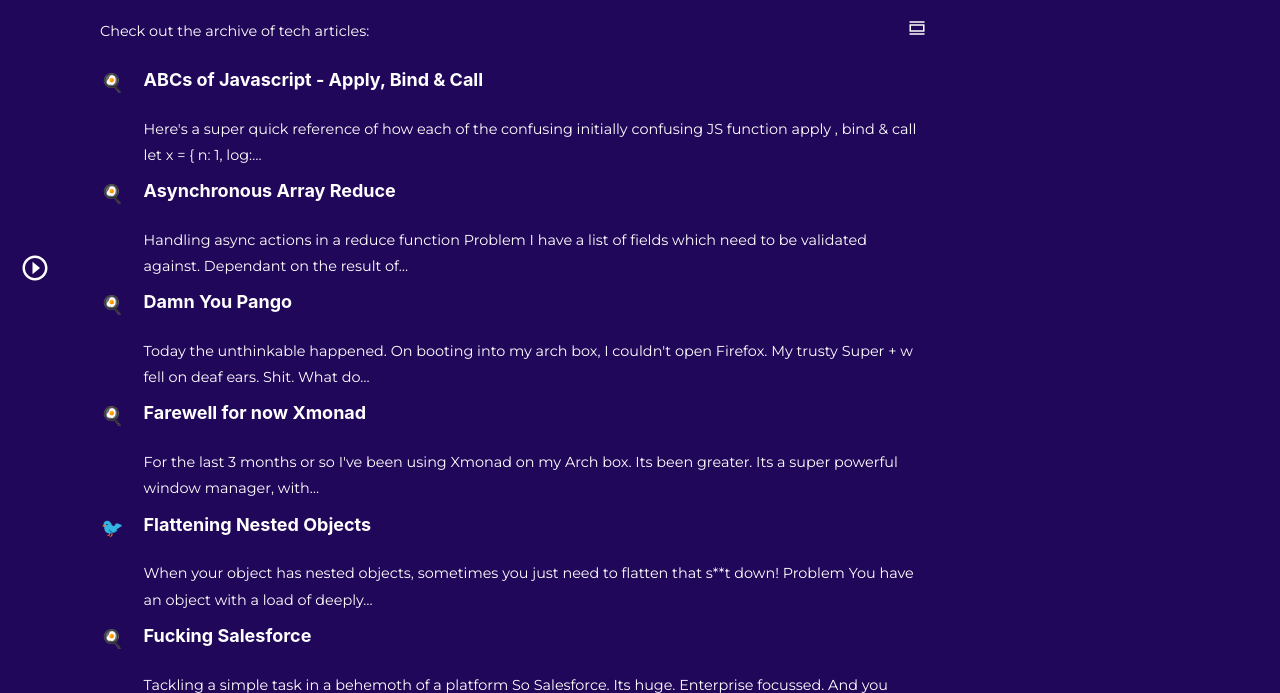
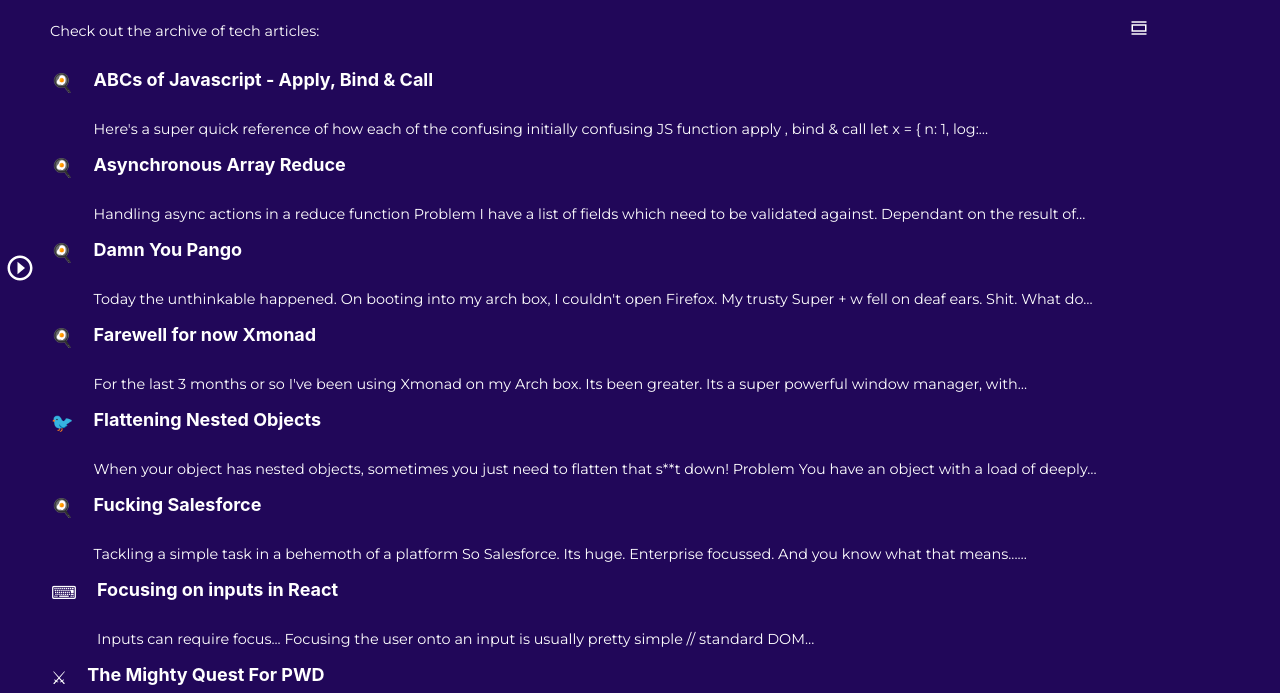
Before and after one commit to C-Sinclair/blog.irrelevant.ninja, a Gatsby site: page / in a window 1280 px wide. Shown: the part 107-800 px from the top of the page. Built offline with nearby package versions, Linux system fonts and the light colour scheme; Gatsby itself is replaced by a stand-in of ours; a web font is replaced by a local one.

Commit message:
sidebar touches

```diff
--- a/src/components/Sidebar.jsx
+++ b/src/components/Sidebar.jsx
@@ -1,26 +1,35 @@
-import React, { useCallback, useState } from 'react';
+import React from 'react';
 import { RiHomeSmileFill as HomeIcon } from 'react-icons/ri';
 import { BiCaretLeftCircle as CaretIcon } from 'react-icons/bi';
 import { Link } from 'gatsby';
 import { Profile } from '.';
 import styled from '@emotion/styled';
-import { css } from '@emotion/react';
+import { css, keyframes } from '@emotion/react';
 import { useSidebar } from '../hooks/useSidebar';
+import { ifEnter } from '../util/events';
 
 export const Sidebar = ({ children }) => {
 	const [open, toggleOpen] = useSidebar();
 	return (
 		<Nav aria-hidden={!open}>
-			{open && (
-				<Home to='/'>
-					<HomeIcon size={20} />
-				</Home>
-			)}
-			<CaretIcon size={30} onClick={toggleOpen} className='nav-toggle' role='button' />
+			<Link to='/' className='home-link'>
+				<HomeIcon size={20} />
+			</Link>
+			<CaretIcon
+				size={30}
+				onClick={toggleOpen}
+				onKeyPress={ifEnter(toggleOpen)}
+				className='nav-toggle'
+				role='button'
+				tabIndex={0}
+				title={open ? 'Close sidebar' : 'Open sidebar'}
+			/>
+			{/* empty div to facilitate flex */}
+			<div />
 			<a href='https://c.sinclair.software' className='profile-container'>
-				<Profile />
-				<h4>Conor Sinclair</h4>
-				<p>A Software Developer of high esteem</p>
+				<Profile key={`profile-svg-${open}`} />
+				<h4 key={`profile-h4-${open}`}>Conor Sinclair</h4>
+				<p key={`profile-p-${open}`}>A Software Developer of high esteem</p>
 			</a>
 			<div className='content'>{open && children}</div>
 			<footer>
@@ -34,16 +43,24 @@
 	({ theme }) => css`
 		width: var(--sidebar-width);
 		height: 100vh;
-		padding: 25px;
+		padding: var(--sidebar-padding, 0);
 		display: flex;
 		flex-direction: column;
 		justify-content: space-between;
 		transition: width 0.4s ease;
 		position: relative;
 
+		.home-link {
+			cursor: pointer;
+			position: absolute;
+			top: 25px;
+			left: 25px;
+			z-index: 100;
+		}
+
 		.nav-toggle {
 			position: absolute;
-			right: 0;
+			right: -35px;
 			top: 45%;
 			background: none;
 			border-radius: 100%;
@@ -83,12 +100,13 @@
 		.content {
 			height: 30%;
 			position: relative;
-			transition: all 0.2s;
+			transition: transform 0.2s;
 			transition-delay: 0.5s;
 		}
 
 		&[aria-hidden='false'] {
 			background: ${theme.palette.primary};
+			--sidebar-padding: 25px;
 
 			.nav-toggle {
 				transform: rotate(0deg);
@@ -97,35 +115,25 @@
 		}
 
 		&[aria-hidden='true'] {
-			.profile-container > *,
-			.content {
+			.profile-container > * {
 				opacity: 0;
 			}
 
 			.profile-container,
-			footer,
+			footer {
+				${hide};
+			}
+
 			.content {
-				${hide};
+				transform: translateX(-500px);
 			}
 		}
 
 		@media (max-width: 950px) {
-			width: 50px;
-			max-width: 50px;
 			background: ${theme.palette.darkest};
-
-			.profile-container,
-			footer,
-			.content {
-				${hide};
-			}
 		}
 	`,
 );
-
-const Home = styled(Link)`
-	cursor: pointer;
-`;
 
 const hide = css`
 	opacity: 0;
--- a/src/styles/global.js
+++ b/src/styles/global.js
@@ -46,13 +46,11 @@
 	}
 
 	main {
-		width: 70vw;
+		width: calc(100vw - var(--sidebar-width));
 		height: 100vh;
 		overflow-y: scroll;
 		background: ${darkest};
-		@media (max-width: 950px) {
-			width: calc(100vw - 100px);
-		}
+		transition: width 0.2s;
 	}
 
 	header {
--- /dev/null
+++ b/src/util/events.js
@@ -0,0 +1,7 @@
+export function ifEnter(fn) {
+	return event => {
+		if (event.key === 'Enter' || event.code === 'Enter') {
+			fn(event);
+		}
+	};
+}
```
